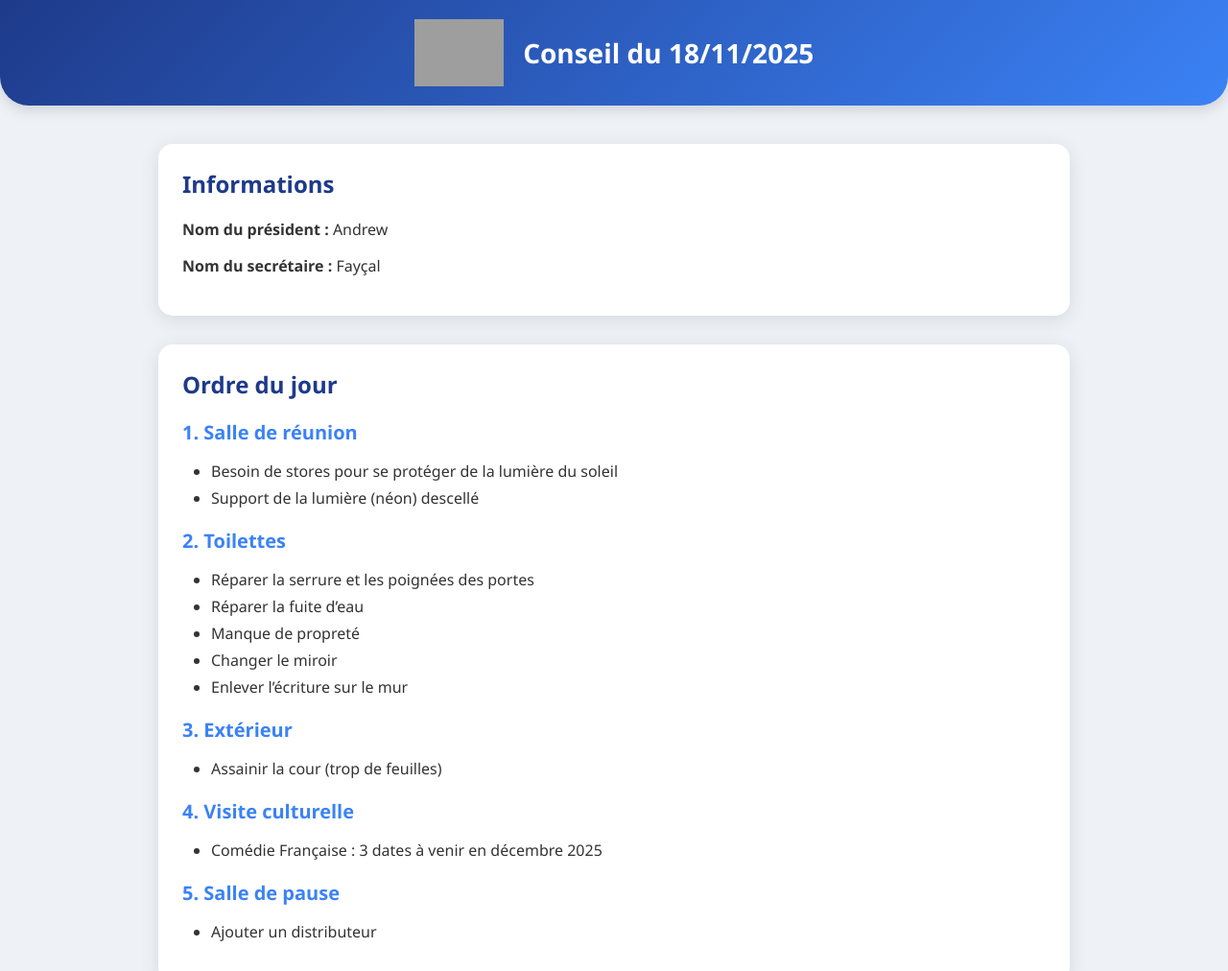
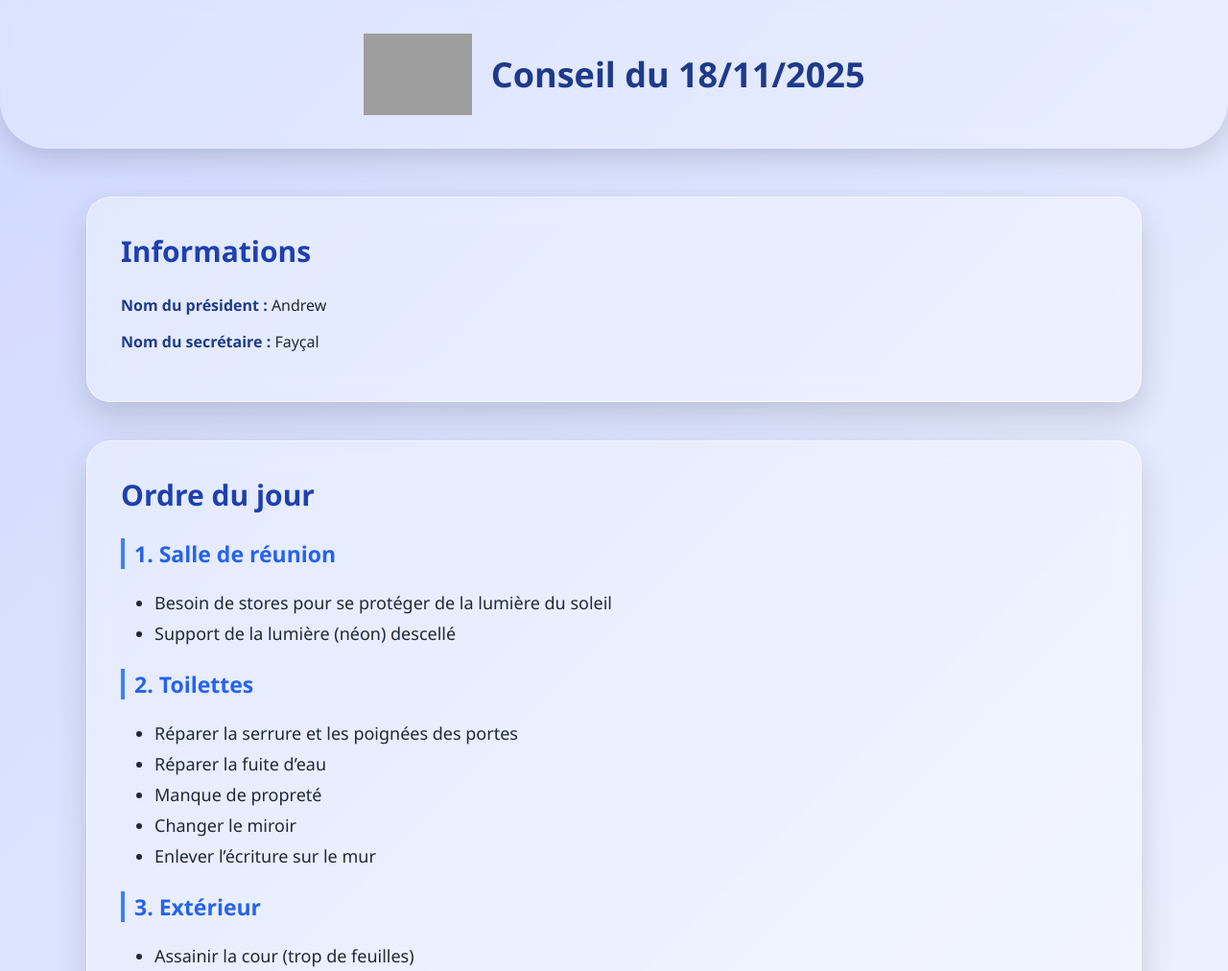
Before and after one commit to ffaycalelsayed-dotcom/reglement, a plain HTML site: page index.html in a window 1280 px wide. Shown: the top 1012 px of the page at 96% size. Drawn offline with Linux system fonts and the light colour scheme; grey boxes are pictures that could not be loaded.

Commit message:
Update index.html

```diff
--- a/index.html
+++ b/index.html
@@ -4,100 +4,98 @@
     <meta charset="UTF-8" />
     <meta name="viewport" content="width=device-width, initial-scale=1.0" />
     <title>Conseil du 18/11/2025</title>
-
     <style>
         body {
             font-family: "Segoe UI", Arial, sans-serif;
-            background: #eef2f7;
+            background: linear-gradient(135deg, #cfd9ff, #f0f4ff);
             margin: 0;
             padding: 0;
-            color: #333;
+            color: #1f2937;
         }
-
         header {
-            background: linear-gradient(135deg, #1e3a8a, #3b82f6);
-            color: white;
-            padding: 20px;
+            background: rgba(255, 255, 255, 0.25);
+            backdrop-filter: blur(10px);
+            padding: 35px 20px;
             display: flex;
             align-items: center;
             justify-content: center;
             gap: 20px;
-            border-bottom-left-radius: 30px;
-            border-bottom-right-radius: 30px;
-            box-shadow: 0 4px 15px rgba(0,0,0,0.15);
+            border-bottom-left-radius: 50px;
+            border-bottom-right-radius: 50px;
+            box-shadow: 0 10px 30px rgba(0, 0, 0, 0.15);
+            color: #1e3a8a;
         }
-
         header img {
-            height: 70px;
+            height: 85px;
         }
-
         header h1 {
             margin: 0;
-            font-size: 28px;
-            font-weight: bold;
+            font-size: 36px;
+            font-weight: 700;
         }
-
         .container {
-            max-width: 950px;
-            margin: 40px auto;
-            padding: 0 20px;
+            max-width: 1100px;
+            margin: 50px auto;
+            padding: 0 30px;
         }
-
         .info-box {
-            background: white;
-            padding: 25px;
-            border-radius: 15px;
-            margin-bottom: 30px;
-            box-shadow: 0 4px 20px rgba(0,0,0,0.1);
+            background: rgba(255, 255, 255, 0.35);
+            backdrop-filter: blur(12px);
+            padding: 35px;
+            border-radius: 25px;
+            margin-bottom: 40px;
+            border: 1px solid rgba(255, 255, 255, 0.5);
+            box-shadow: 0 15px 35px rgba(0,0,0,0.15);
+            transition: transform 0.25s ease, box-shadow 0.25s ease;
         }
-
+        .info-box:hover {
+            transform: translateY(-6px);
+            box-shadow: 0 18px 40px rgba(0,0,0,0.20);
+        }
         .info-box h2 {
             margin-top: 0;
-            color: #1e3a8a;
-            font-size: 24px;
+            font-size: 30px;
+            font-weight: 700;
+            color: #1e40af;
         }
-
         .info-box h3 {
-            color: #3b82f6;
-            margin-bottom: 10px;
-            font-size: 20px;
-        }
-
-        ul {
-            margin-left: 20px;
+            font-size: 23px;
+            margin-top: 25px;
+            color: #2563eb;
+            border-left: 4px solid #3b82f6;
             padding-left: 10px;
         }
-
+        ul {
+            margin-left: 25px;
+            padding-left: 10px;
+        }
         li {
-            margin-bottom: 6px;
+            font-size: 18px;
+            margin-bottom: 8px;
+        }
+        strong {
+            color: #1e3a8a;
         }
     </style>
 </head>
-
 <body>
-
 <header>
     <img src="https://reseau-e2c.fr/img/sites/Logo_Yvelines_Couleur.png" alt="Logo Yvelines E2C">
     <h1>Conseil du 18/11/2025</h1>
 </header>
-
 <div class="container">
-
     <div class="info-box">
         <h2>Informations</h2>
         <p><strong>Nom du président :</strong> Andrew</p>
         <p><strong>Nom du secrétaire :</strong> Fayçal</p>
     </div>
-
     <div class="info-box">
         <h2>Ordre du jour</h2>
-
         <h3>1. Salle de réunion</h3>
         <ul>
             <li>Besoin de stores pour se protéger de la lumière du soleil</li>
             <li>Support de la lumière (néon) descellé</li>
         </ul>
-
         <h3>2. Toilettes</h3>
         <ul>
             <li>Réparer la serrure et les poignées des portes</li>
@@ -106,24 +104,19 @@
             <li>Changer le miroir</li>
             <li>Enlever l’écriture sur le mur</li>
         </ul>
-
         <h3>3. Extérieur</h3>
         <ul>
             <li>Assainir la cour (trop de feuilles)</li>
         </ul>
-
         <h3>4. Visite culturelle</h3>
         <ul>
             <li>Comédie Française : 3 dates à venir en décembre 2025</li>
         </ul>
-
         <h3>5. Salle de pause</h3>
         <ul>
             <li>Ajouter un distributeur</li>
         </ul>
     </div>
-
 </div>
-
 </body>
 </html>
```
